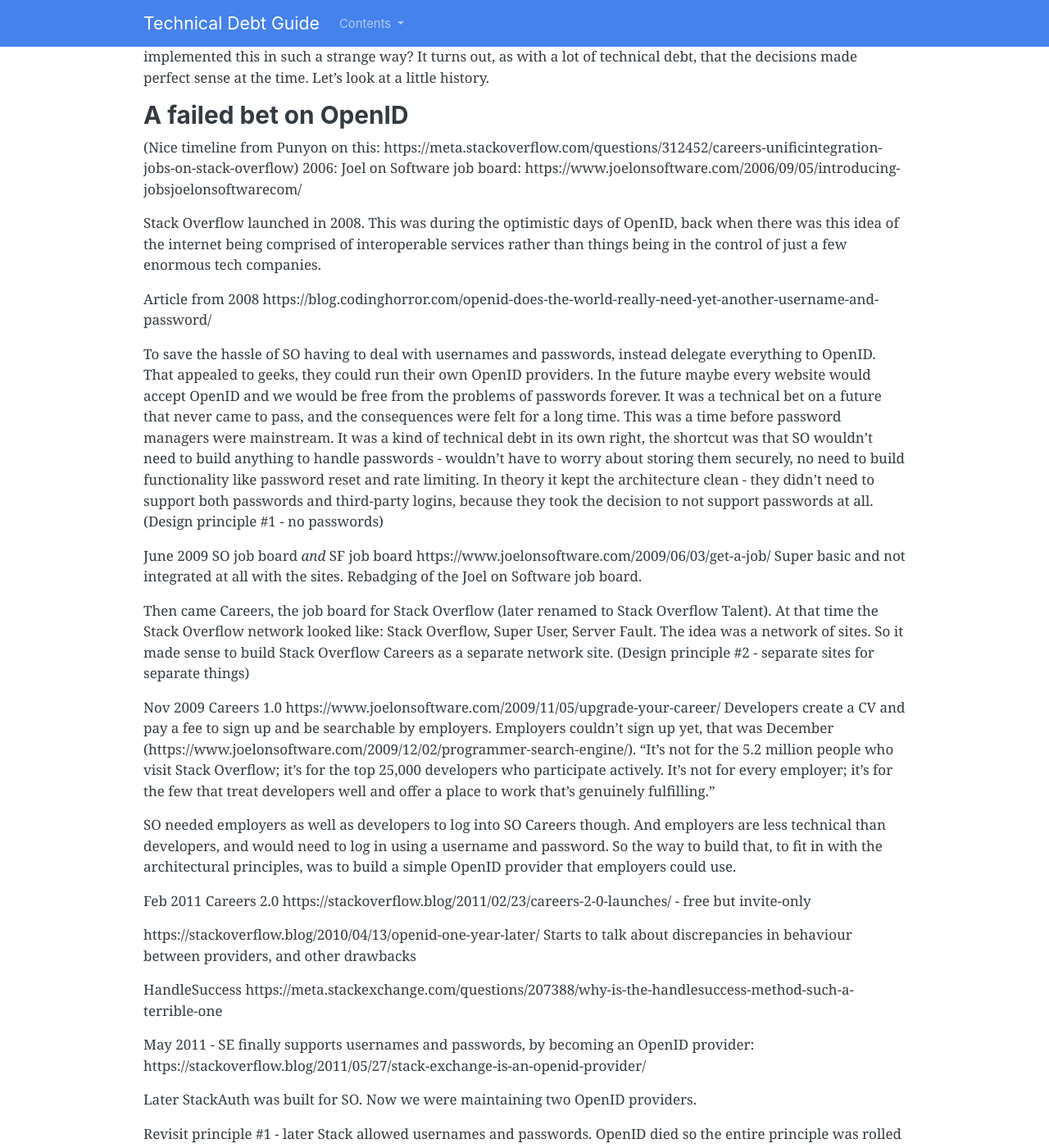
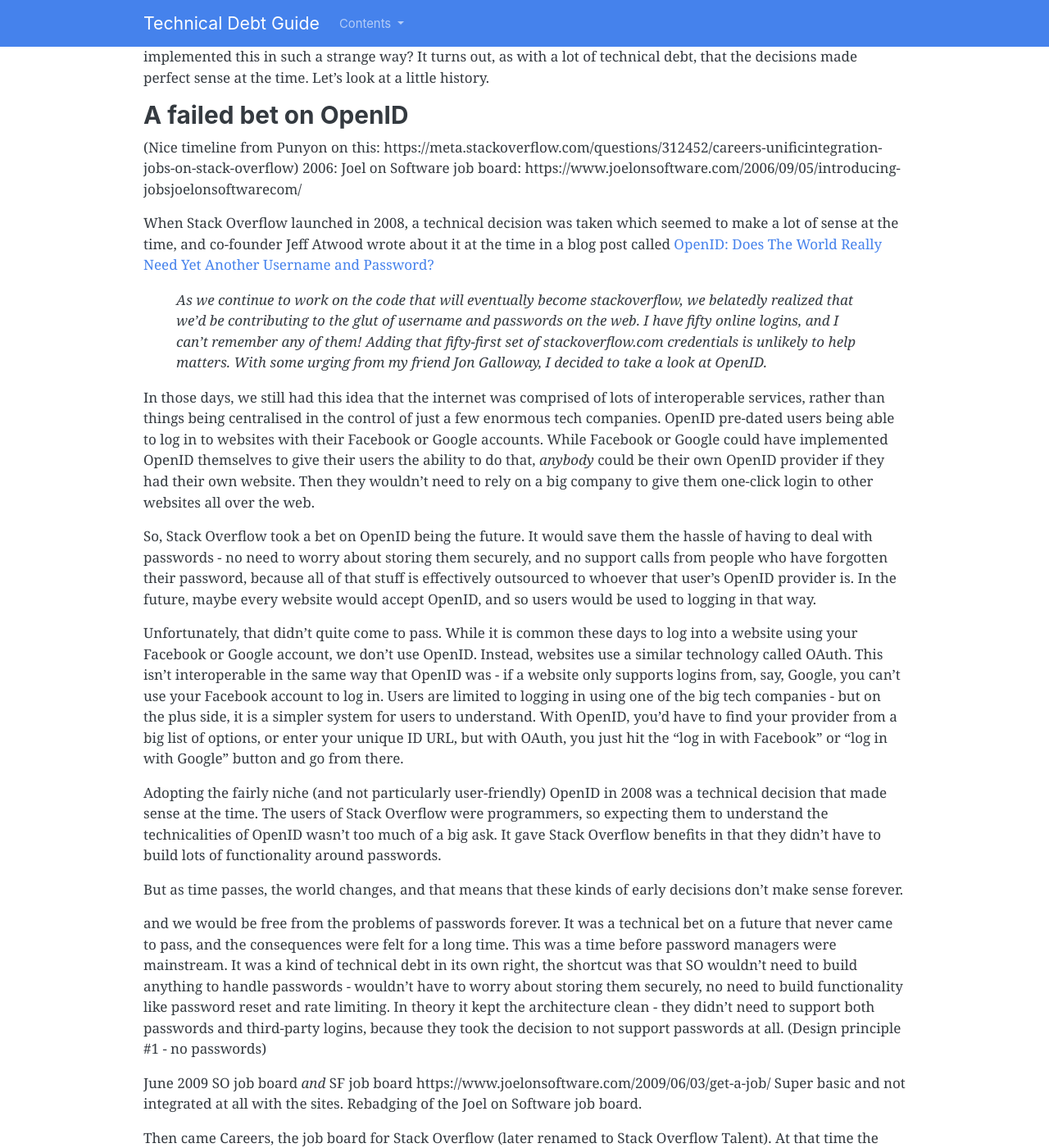
Before and after one commit to alexwarren/techdebtguide, a Jekyll site: the page built from articles/case-study-stack-overflow.md, in a window 1280 px wide and 1400 px high, scrolled down 2240 px. Shown: the whole window at 82% size. Built offline with Jekyll 4.4.1, drawn with Linux system fonts in a browser that asks for light colours; part of the change alters nothing that is shown; some of the changed text lies outside the part shown.

Commit message:
Update case-study-stack-overflow.md

```diff
--- a/articles/case-study-stack-overflow.md
+++ b/articles/case-study-stack-overflow.md
@@ -33,11 +33,23 @@ Those kinds of issues could have been worked around, but they would have added u
 (Nice timeline from Punyon on this: https://meta.stackoverflow.com/questions/312452/careers-unificintegration-jobs-on-stack-overflow)
 2006: Joel on Software job board: https://www.joelonsoftware.com/2006/09/05/introducing-jobsjoelonsoftwarecom/
 
-Stack Overflow launched in 2008. This was during the optimistic days of OpenID, back when there was this idea of the internet being comprised of interoperable services rather than things being in the control of just a few enormous tech companies.
+When Stack Overflow launched in 2008, a technical decision was taken which seemed to make a lot of sense at the time, and co-founder Jeff Atwood wrote about it at the time in a blog post called [OpenID: Does The World Really Need Yet Another Username and Password?](https://blog.codinghorror.com/openid-does-the-world-really-need-yet-another-username-and-password/)
 
-Article from 2008 https://blog.codinghorror.com/openid-does-the-world-really-need-yet-another-username-and-password/
+> As we continue to work on the code that will eventually become stackoverflow, we belatedly realized that we'd be contributing to the glut of username and passwords on the web. I have fifty online logins, and I can't remember any of them! Adding that fifty-first set of stackoverflow.com credentials is unlikely to help matters. With some urging from my friend Jon Galloway, I decided to take a look at OpenID.
 
-To save the hassle of SO having to deal with usernames and passwords, instead delegate everything to OpenID. That appealed to geeks, they could run their own OpenID providers. In the future maybe every website would accept OpenID and we would be free from the problems of passwords forever. It was a technical bet on a future that never came to pass, and the consequences were felt for a long time. This was a time before password managers were mainstream. It was a kind of technical debt in its own right, the shortcut was that SO wouldn't need to build anything to handle passwords - wouldn't have to worry about storing them securely, no need to build functionality like password reset and rate limiting. In theory it kept the architecture clean - they didn't need to support both passwords and third-party logins, because they took the decision to not support passwords at all. (Design principle #1 - no passwords)
+In those days, we still had this idea that the internet was comprised of lots of interoperable services, rather than things being centralised in the control of just a few enormous tech companies. OpenID pre-dated users being able to log in to websites with their Facebook or Google accounts. While Facebook or Google could have implemented OpenID themselves to give their users the ability to do that, _anybody_ could be their own OpenID provider if they had their own website. Then they wouldn't need to rely on a big company to give them one-click login to other websites all over the web.
+
+So, Stack Overflow took a bet on OpenID being the future. It would save them the hassle of having to deal with passwords - no need to worry about storing them securely, and no support calls from people who have forgotten their password, because all of that stuff is effectively outsourced to whoever that user's OpenID provider is. In the future, maybe every website would accept OpenID, and so users would be used to logging in that way.
+
+Unfortunately, that didn't quite come to pass. While it is common these days to log into a website using your Facebook or Google account, we don't use OpenID. Instead, websites use a similar technology called OAuth. This isn't interoperable in the same way that OpenID was - if a website only supports logins from, say, Google, you can't use your Facebook account to log in. Users are limited to logging in using one of the big tech companies - but on the plus side, it is a simpler system for users to understand. With OpenID, you'd have to find your provider from a big list of options, or enter your unique ID URL, but with OAuth, you just hit the "log in with Facebook" or "log in with Google" button and go from there.
+
+Adopting the fairly niche (and not particularly user-friendly) OpenID in 2008 was a technical decision that made sense at the time. The users of Stack Overflow were programmers, so expecting them to understand the technicalities of OpenID wasn't too much of a big ask. It gave Stack Overflow benefits in that they didn't have to build lots of functionality around passwords.
+
+But as time passes, the world changes, and that means that these kinds of early decisions don't make sense forever.
+
+
+
+and we would be free from the problems of passwords forever. It was a technical bet on a future that never came to pass, and the consequences were felt for a long time. This was a time before password managers were mainstream. It was a kind of technical debt in its own right, the shortcut was that SO wouldn't need to build anything to handle passwords - wouldn't have to worry about storing them securely, no need to build functionality like password reset and rate limiting. In theory it kept the architecture clean - they didn't need to support both passwords and third-party logins, because they took the decision to not support passwords at all. (Design principle #1 - no passwords)
 
 June 2009 SO job board *and* SF job board https://www.joelonsoftware.com/2009/06/03/get-a-job/
 Super basic and not integrated at all with the sites. Rebadging of the Joel on Software job board.
@@ -145,44 +157,4 @@ Feedback:
 
 So this showed some benefits I hadn't thought about - simpler for SRE to maintain. It also showed where I could simplify things - we didn't actually need to do a big database migration at all, we could just keep CareersAuth as a separate database. And it showed something which I missed out - the actual decommissioning process for the old app, which would require coordinating with SRE to update various configurations and take the old site down.
 
-Code review. Shipped it. Plan with SRE to decommission old CareersAuth site. Ended up not going further and merging the databases.
-
-Sep 2016.  I was working on the new Talent onboarding experience, and needed to update the design on the login pages to match the main Stack Overflow (as one aspect of Careers being a fork of old SO was that it had the old SO design, which was really not very user friendly). I noticed CareersAuth was way out of date with .Net frameworks. Then I questioned its existence.
-
-Week of 18 July: Talent Onboarding - Implementing Courtny’s redesign
-
-Week of 1 August: Login
-- Resumed implementing the new Stack Overflow login design on Careers
-- Upgraded CareersAuth from MVC 2 to 5.2.3, and from .Net 4.0 to 4.5.2
-- I don’t think keeping CareersAuth as a separate project makes sense any more, so after implementing the new login screen designs I’ll implement its functionality “locally” on Careers itself
-
-Week of 8 August:
-- New login and register pages now implemented, hidden behind a feature flag. I will enable this on dev when I get back so we can test it properly before making it live.
-- Operation Nuke CareersAuth going well so far. I have a separate feature flag for this. Currently have login and registration code working without needing to hit the CareersAuth app. It still uses the CareersAuth database for now. Need to consider where we take things next, I think ideally getting everything onto StackAuth - I’ll write up an RFC when I’m back.
-
-Week of 22 August:
-- Testing new login design on dev - will switch this on in prod on Tuesday 30th
-- Sent out RFC about CareersAuth nuking
-
-<!-- TODO: Go through what was in the RFC, and the kinds of comments people had. -->
-
-- Finish implementing remaining CareersAuth functionality, so we can turn on the BypassCareersAuth flag and switch off the CareersAuth app
-Week of 12 September:
-- BypassCareersAuth feature flag now turned on on dev. Dev CareersAuth app now throws exceptions when you access it.
-- Created a decommissioning plan for switching off the CareersAuth app - waiting on SRE to fill in their bits
-- The CareersAuth DB now has proper migrations, just like Careers and Careers.BigStuff
-- A few tweaks from code review
-
-Week of 19 September:
-- Feature flag turned on in production - Careers is now handling its own logins
-- Monitoring old app to check it doesn’t get hit any more
-- Created DB migrations to tidy things up once the old app is turned off [removed a lot of the standard ASP.Net Membership cruft that my new implementation didn't need]
-
-Week of 26 September:
-- CareersAuth app is dead dead dead - removed from the app pool and TeamCity
-
-Week of 21 November:
-- Start tidying CareersAuth tables
-
-Week of 28 November:
-- More CareersAuth tidying
+A plan was coming together, and we were agreed on a way forward - all without a single meeting. My manager gave the OK for the work to go ahead, and a couple of weeks later, the old CareersAuth app was no more.
```
